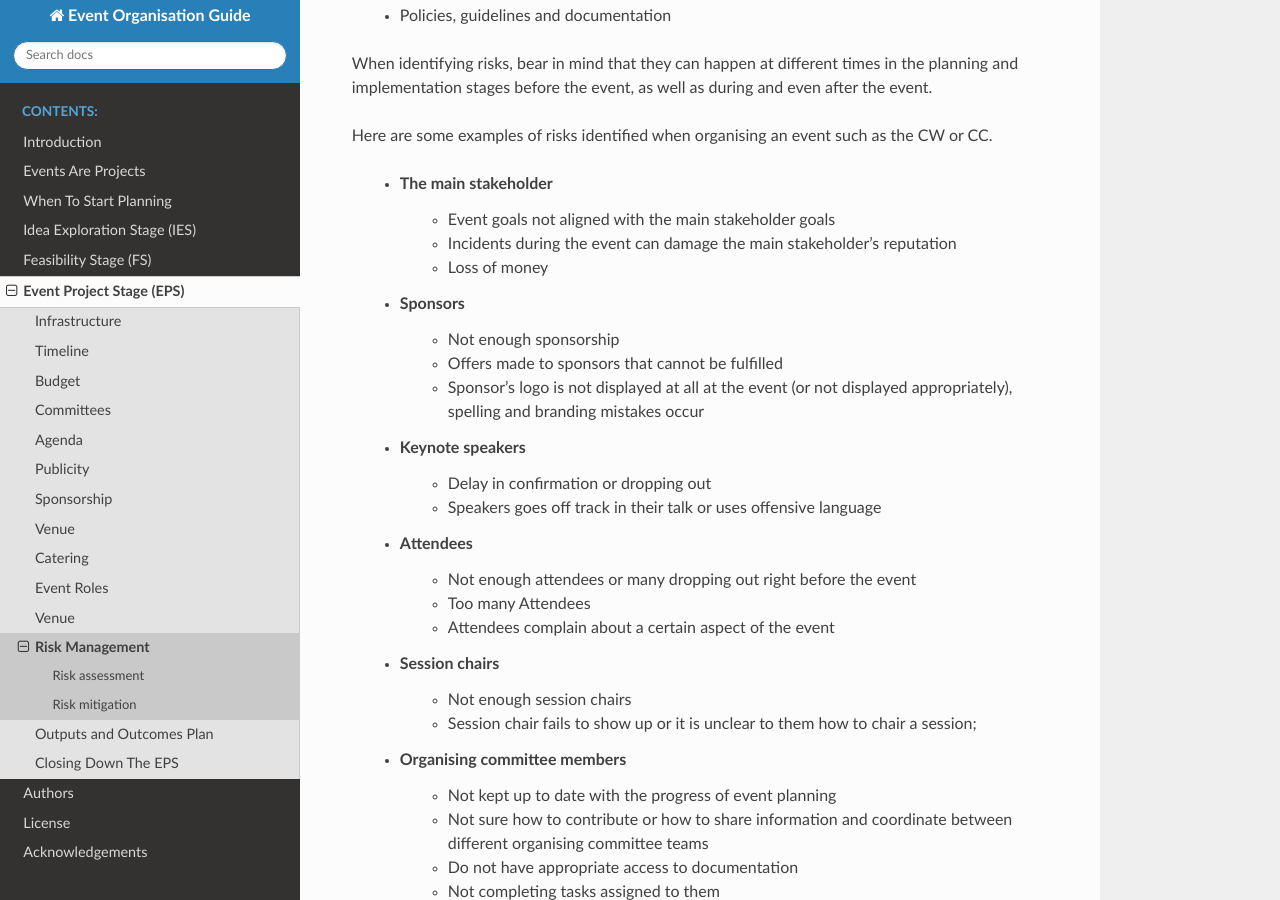
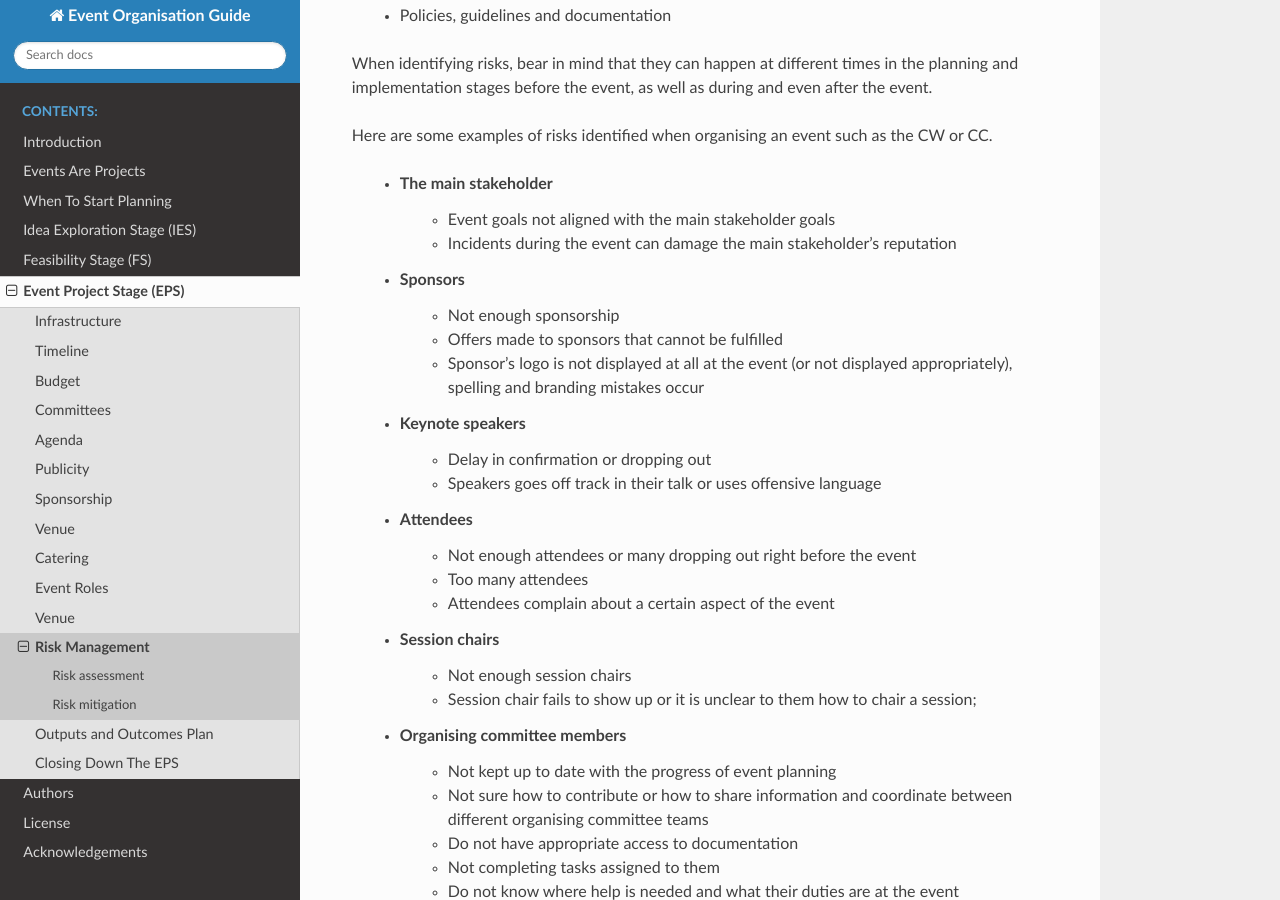
Before and after one commit to softwaresaved/event-organisation-guide, a Sphinx documentation site: the page built from docs/eog/eps-risk-management.rst, in a window 1280 px wide and 900 px high, scrolled down 1958 px. Built offline with Sphinx 7.4.7 and the Read the Docs theme 2.0.0, drawn with Linux system fonts in a browser that asks for light colours.

```diff
--- a/docs/eog/authors.rst
+++ b/docs/eog/authors.rst
@@ -15,3 +15,4 @@ Other contributors:
 * Raniere Silva `(ORCID) <https://orcid.org/0000-0002-8381-3749>`__
 * Clem Hadfield
 * Robin Wilson `(ORCID) <https://orcid.org/0000-0001-7352-8912>`__
+* Malvika Sharan `(ORCID) <http://orcid.org/0000-0001-6619-7369>`__
--- a/docs/eog/eps-risk-management.rst
+++ b/docs/eog/eps-risk-management.rst
@@ -47,7 +47,6 @@ Here are some examples of risks identified when organising an event such as the
     * The main stakeholder
         - Event goals not aligned with the main stakeholder goals
         - Incidents during the event can damage the main stakeholder's reputation
-        - Loss of money
     * Sponsors
         - Not enough sponsorship
         - Offers made to sponsors that cannot be fulfilled
@@ -57,7 +56,7 @@ Here are some examples of risks identified when organising an event such as the
         - Speakers goes off track in their talk or uses offensive language
     * Attendees
         - Not enough attendees or many dropping out right before the event
-        - Too many Attendees
+        - Too many attendees
         - Attendees complain about a certain aspect of the event
     * Session chairs
         - Not enough session chairs
```
